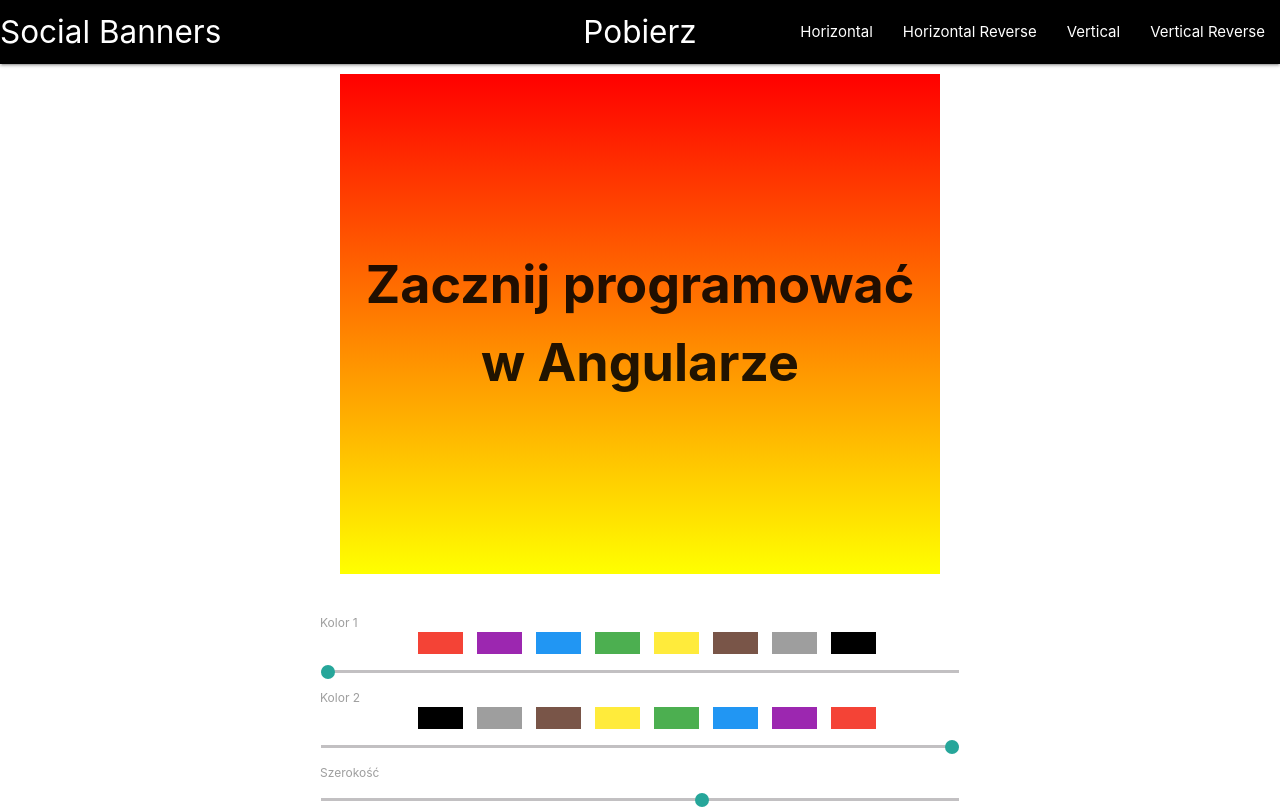
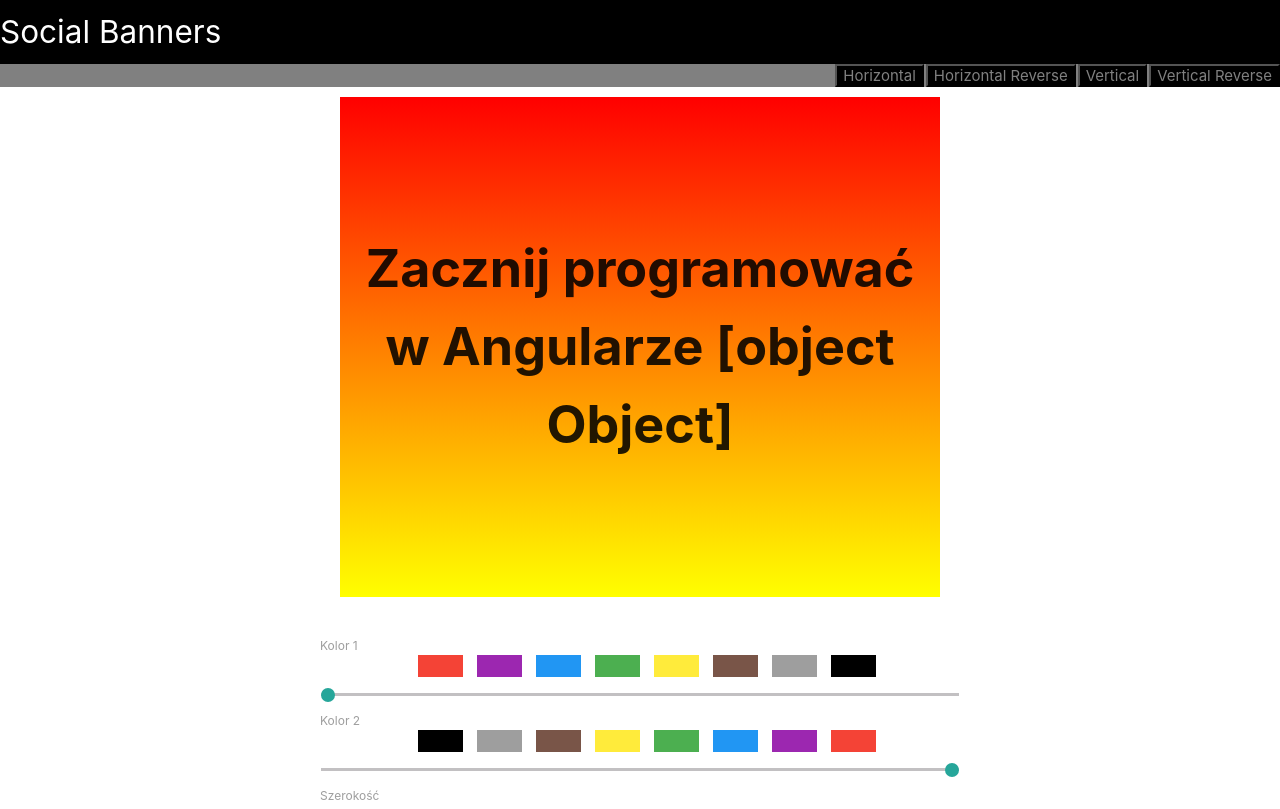
Before and after one commit to ArturPaluszkiewicz/angular-studing-social-banner, an Angular app: page / in a window 1280 px wide. Shown: the top 809 px of the page. Built offline with nearby package versions, Linux system fonts and the light colour scheme.

Commit message:
new component - banner

```diff
--- a/src/app/app.component.html
+++ b/src/app/app.component.html
@@ -2,61 +2,8 @@
 <nav>
   <div class="nav-wrapper black">
     <a class="brand-logo">Social Banners</a>
-    <a href="#" class="brand-logo center" (click)="saveImage(banner)">
-      Pobierz
-    </a>
-    <ul id="nav-mobile" class="right hide-on-med-and-down">
-      <li><a (click)="setLayout('horizontal')">Horizontal</a></li>
-      <li><a (click)="setLayout('horizontalRev')">Horizontal Reverse</a></li>
-      <li><a (click)="setLayout('vertical')">Vertical</a></li>
-      <li><a (click)="setLayout('verticalRev')">Vertical Reverse</a></li>
-    </ul>
   </div>
 </nav>
 <!-- Component Navbar End -->
 
-<div [ngClass]="layout">
-  <!-- Component Banner -->
-  <div class="banner">
-    <div #banner class="banner-text" [ngStyle]="getBannerStyles()">
-      <span contenteditable="true" [style.fontSize.px]="fontSize">
-        Zacznij programować w Angularze
-      </span>
-    </div>
-  </div>
-  <!-- Component Banner End -->
-
-  <!-- Component Settings -->
-  <div class="settings">
-    <label>Kolor 1</label>
-    <div class="colors">
-      <span class="badge"
-      *ngFor="let color of colors"
-      [ngClass]="color"
-      (click)="changeColor1(color)">
-    </span>
-    </div>
-
-    <input type="range" min="0" max="100" [(ngModel)]="percentColor1"/>
-
-    <label>Kolor 2</label>
-    <div class="colors">
-      <span class="badge"
-      *ngFor="let color of colors.reverse()"
-       [ngClass]="color"
-       (click)="changeColor2(color)">
-      </span>
-    </div>
-    <input type="range" min="0" max="100" [(ngModel)]="percentColor2"/>
-
-    <label>Szerokość</label>
-    <input type="range" min="0" max="1000" step="50" [(ngModel)]="width"/>
-
-    <label>Wysokość</label>
-    <input type="range" min="0" max="1000" step="50" [(ngModel)]="height"/>
-
-    <label>Rozmiar czcionki</label>
-    <input type="range" min="12" max="72" [(ngModel)]="fontSize"/>
-  </div>
-  <!-- Component Settings End -->
-</div>
+ <app-banner></app-banner>
--- a/src/app/app.component.ts
+++ b/src/app/app.component.ts
@@ -1,6 +1,5 @@
 import { Component } from '@angular/core';
-import { saveAs } from 'file-saver';
-import domtoimage from 'dom-to-image';
+
 
 @Component({
   selector: 'app-root',
@@ -8,52 +7,5 @@
   styleUrls: ['./app.component.css'],
 })
 export class AppComponent {
-  width = 600;
-  height = 500;
-  color1 = 'red';
-  color2 = 'yellow';
-  percentColor1 = 0;
-  percentColor2 = 100;
-  fontSize = 52;
 
-  layout: { [key: string]: boolean } = {
-    horizontal: false,
-    horizontalRev: false,
-    vertical: false,
-    verticalRev: false
 }
-
-  colors = [
-    'red',
-    'purple',
-    'blue',
-    'green',
-    'yellow',
-    'brown',
-    'grey',
-    'black',
-  ];
-
-  getBannerStyles() {
-    return {
-      width: `${this.width}px`,
-      height: `${this.height}px`,
-      backgroundImage: `linear-gradient(to bottom, ${this.color1} ${this.percentColor1}%, ${this.color2} ${this.percentColor2}%)`,
-    };
-  }
-
-  setLayout(selectedLayout: string) {
-    Object.keys(this.layout).forEach(key => (this.layout[key] = false));
-    this.layout[selectedLayout] = true;
-  }
-
-  saveImage(element: HTMLDivElement) {
-    domtoimage.toBlob(element).then(blob => saveAs(blob));
-  }
-  changeColor1(color: string){
-    this.color1=color;
-  }
-  changeColor2(color: string){
-    this.color2=color;
-  }
-}
--- a/src/app/app.module.ts
+++ b/src/app/app.module.ts
@@ -3,10 +3,12 @@
 import { BrowserModule } from '@angular/platform-browser';
 
 import { AppComponent } from './app.component';
+import { BannerComponent } from './banner/banner.component';
 
 @NgModule({
   declarations: [
-    AppComponent
+    AppComponent,
+    BannerComponent
   ],
   imports: [
     BrowserModule,
--- /dev/null
+++ b/src/app/banner/banner.component.css
@@ -0,0 +1,65 @@
+.banner-menu {
+  display: flex;
+  flex-direction: row;
+  justify-content: right;
+  margin: auto;
+  background-color: gray;
+}
+.button {
+  margin-left: 2px;
+  background-color: black;
+  color: gray;
+}
+.banner {
+    display: flex;
+    justify-content: center;
+    padding: 10px;
+  }
+
+  .badge {
+    cursor: pointer;
+    display: inline-block;
+    float: none;
+  }
+
+  .banner-text {
+    display: flex;
+    justify-content: center;
+    align-items: center;
+    font-weight: bold;
+    padding: 10px;
+    text-align: center;
+  }
+
+  .settings {
+    display: flex;
+    flex-direction: column;
+    justify-content: center;
+    width: 50%;
+    margin: auto;
+    padding: 30px 0 20px 0;
+  }
+
+  .colors {
+    display: flex;
+    justify-content: center;
+  }
+
+  .horizontal {
+    display: flex;
+  }
+
+  .horizontalRev {
+    display: flex;
+    flex-direction: row-reverse;
+  }
+
+  .vertical {
+    display: flex;
+    flex-direction: column;
+  }
+
+  .verticalRev {
+    display: flex;
+    flex-direction: column-reverse;
+  }
--- /dev/null
+++ b/src/app/banner/banner.component.html
@@ -0,0 +1,51 @@
+<div class="banner-menu">
+  <button class="button" (click)="setLayout('horizontal')">Horizontal</button>
+  <button class="button" (click)="setLayout('horizontalRev')">Horizontal Reverse</button>
+  <button class="button" (click)="setLayout('vertical')">Vertical</button>
+  <button class="button" (click)="setLayout('verticalRev')">Vertical Reverse</button>
+</div>
+<div [ngClass]="layout">
+<!-- Component Banner -->
+ <div class="banner">
+    <div #banner class="banner-text" [ngStyle]="getBannerStyles()">
+      <span contenteditable="true" [style.fontSize.px]="fontSize">
+        Zacznij programować w Angularze {{layout}}
+      </span>
+    </div>
+  </div>
+  <!-- Component Banner End -->
+
+  <!-- Component Settings -->
+  <div class="settings">
+    <label>Kolor 1</label>
+    <div class="colors">
+      <span class="badge"
+      *ngFor="let color of colors"
+      [ngClass]="color"
+      (click)="changeColor1(color)">
+    </span>
+    </div>
+
+    <input type="range" min="0" max="100" [(ngModel)]="percentColor1"/>
+
+    <label>Kolor 2</label>
+    <div class="colors">
+      <span class="badge"
+      *ngFor="let color of colors.reverse()"
+       [ngClass]="color"
+       (click)="changeColor2(color)">
+      </span>
+    </div>
+    <input type="range" min="0" max="100" [(ngModel)]="percentColor2"/>
+
+    <label>Szerokość</label>
+    <input type="range" min="0" max="1000" step="50" [(ngModel)]="width"/>
+
+    <label>Wysokość</label>
+    <input type="range" min="0" max="1000" step="50" [(ngModel)]="height"/>
+
+    <label>Rozmiar czcionki</label>
+    <input type="range" min="12" max="72" [(ngModel)]="fontSize"/>
+  </div>
+  <!-- Component Settings End -->
+</div>
--- /dev/null
+++ b/src/app/banner/banner.component.ts
@@ -0,0 +1,58 @@
+import { Component } from '@angular/core';
+import { saveAs } from 'file-saver';
+import domtoimage from 'dom-to-image';
+
+@Component({
+  selector: 'app-banner',
+  templateUrl: './banner.component.html',
+  styleUrls: ['./banner.component.css']
+})
+export class BannerComponent{
+
+  width = 600;
+  height = 500;
+  color1 = 'red';
+  color2 = 'yellow';
+  percentColor1 = 0;
+  percentColor2 = 100;
+  fontSize = 52;
+
+  colors = [
+    'red',
+    'purple',
+    'blue',
+    'green',
+    'yellow',
+    'brown',
+    'grey',
+    'black',
+  ];
+  layout: { [key: string]: boolean } = {
+    horizontal: false,
+    horizontalRev: false,
+    vertical: false,
+    verticalRev: false
+}
+
+  setLayout(selectedLayout: string) {
+    this.layout = {[selectedLayout]: true};
+  }
+
+  saveImage(element: HTMLDivElement) {
+    domtoimage.toBlob(element).then(blob => saveAs(blob));
+  }
+
+  getBannerStyles() {
+    return {
+      width: `${this.width}px`,
+      height: `${this.height}px`,
+      backgroundImage: `linear-gradient(to bottom, ${this.color1} ${this.percentColor1}%, ${this.color2} ${this.percentColor2}%)`,
+    };
+  }
+  changeColor1(color: string){
+    this.color1=color;
+  }
+  changeColor2(color: string){
+    this.color2=color;
+  }
+}
```
Also changed, not shown: 1 other file (tests, documents, lock files or other folders).
